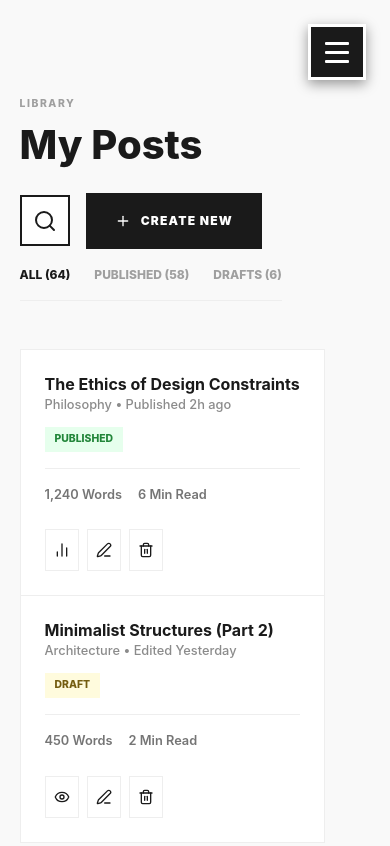
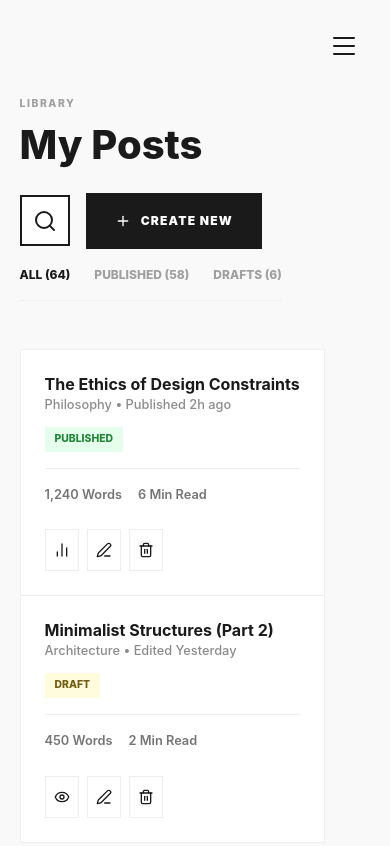
Before and after one commit to capsunlock/nxt_blog_frt, a website: page my_posts.html in a window 390 px wide. Drawn offline with nearby package versions, Linux system fonts and the light colour scheme.

Commit message:
modernized the sidebar toggle on mobile

```diff
--- a/css/admin.css
+++ b/css/admin.css
@@ -362,33 +362,37 @@ body.admin-dashboard {
     top: 1.5rem;
     right: 1.5rem;
     z-index: 99999;
-    background: var(--text-color);
-    color: var(--bg-color);
-    border: 3px solid var(--bg-color);
-    padding: 14px;
+    background: transparent;
+    color: var(--text-color);
+    border: none;
+    padding: 8px;
     cursor: pointer;
     flex-direction: column;
     gap: 6px;
     align-items: center;
     justify-content: center;
-    min-width: 56px;
-    min-height: 56px;
-    box-shadow: 0 4px 12px rgba(0,0,0,0.4);
+    min-width: 44px;
+    min-height: 44px;
     pointer-events: auto;
     border-radius: 0;
+    transition: opacity 0.2s;
+}
+
+.mobile-nav-toggle:hover {
+    opacity: 0.6;
 }
 
 .mobile-nav-toggle .hamburger-line {
     display: block;
-    width: 24px;
-    height: 3px;
-    background-color: var(--bg-color);
+    width: 22px;
+    height: 2px;
+    background-color: var(--text-color);
     border-radius: 1px;
     transition: all 0.3s cubic-bezier(0.4, 0, 0.2, 1);
 }
 
 .mobile-nav-toggle.active .hamburger-line:first-child {
-    transform: translateY(9px) rotate(45deg);
+    transform: translateY(8px) rotate(45deg);
 }
 
 .mobile-nav-toggle.active .hamburger-line:nth-child(2) {
@@ -396,7 +400,7 @@ body.admin-dashboard {
 }
 
 .mobile-nav-toggle.active .hamburger-line:last-child {
-    transform: translateY(-9px) rotate(-45deg);
+    transform: translateY(-8px) rotate(-45deg);
 }
 
 .mobile-nav-toggle-label {
```
